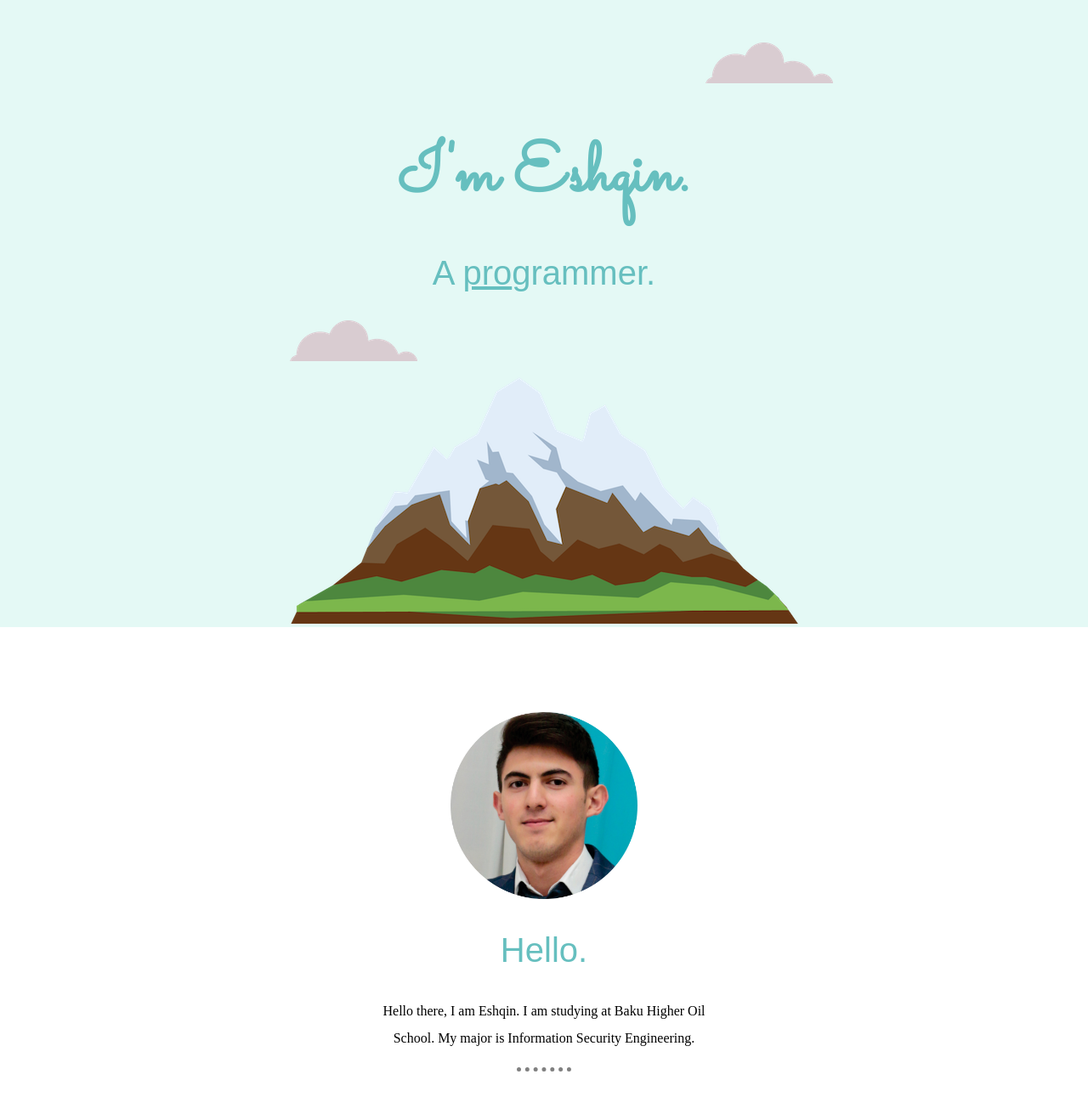
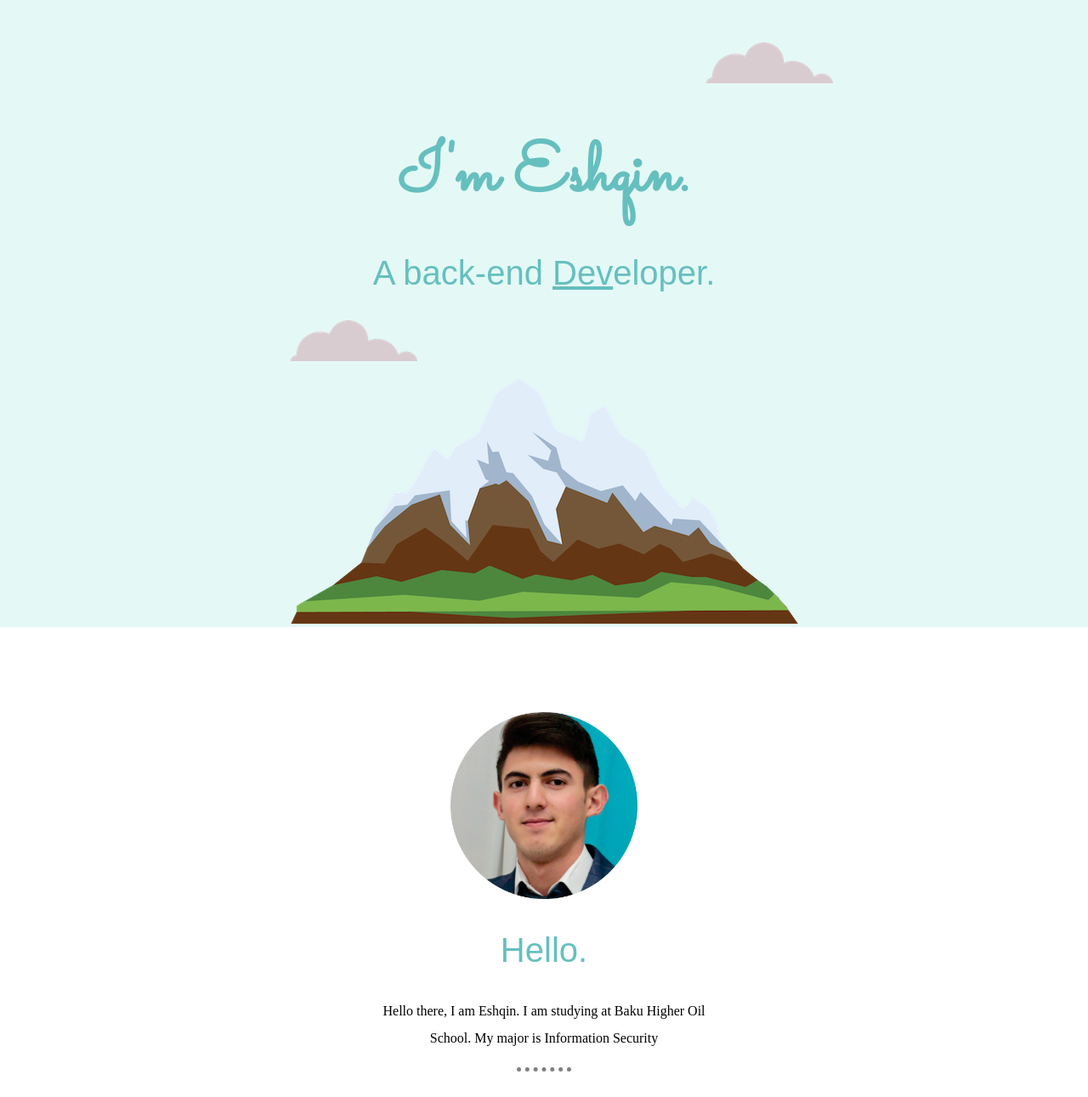
Before and after one commit to Eshgin1337/personal_website, a plain HTML site: page index.html in a window 1280 px wide. Shown: the top 1291 px of the page at 85% size. Drawn offline with Linux system fonts and the light colour scheme.

Commit message:
Update index.html

```diff
--- a/index.html
+++ b/index.html
@@ -14,7 +14,7 @@
         <div class="top-container">
             <img class="top-cloud" src="images/cloud.png" alt="cloud-image">
             <h1>I'm Eshqin.</h1>
-            <h2>A <span class="pro">pro</span>grammer.</h2>
+            <h2>A back-end <span class="pro">Dev</span>eloper.</h2>
             <img class="bottom-cloud" src="images/cloud.png" alt="cloud-image">
             <img src="images/mountain.png" alt="mountain-image">
         </div>
@@ -24,7 +24,7 @@
             <div class="profile">
                 <img class="profile-picture" src="images/My_pic_circled.png" alt="Eshgin Hasanov">
                 <h2>Hello.</h2>
-                <p class="introduction">Hello there, I am Eshqin. I am studying at Baku Higher Oil School. My major is Information Security Engineering.</p>
+                <p class="introduction">Hello there, I am Eshqin. I am studying at Baku Higher Oil School. My major is Information Security</p>
             </div>
 
             <hr>
```
